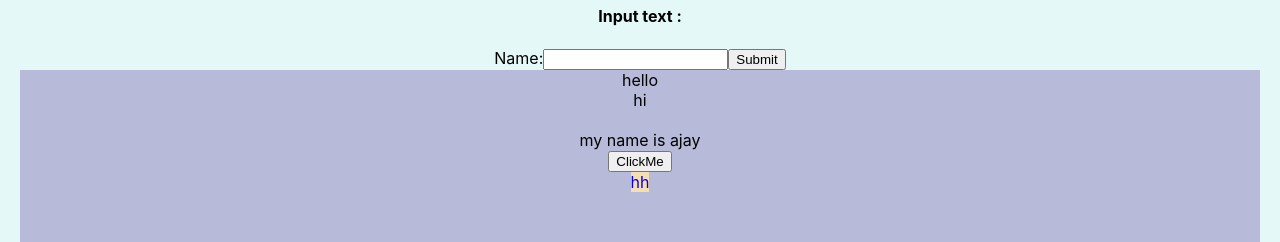
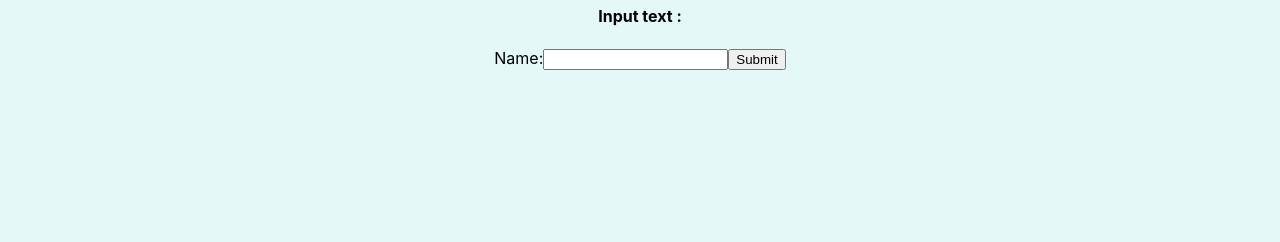
Before and after one commit to AjayManinder/practice, a React (Create React App) app: page /contact in a window 1280 px wide. Shown: the part 661-903 px from the top of the page. Built offline with nearby package versions, Linux system fonts and the light colour scheme.

Commit message:
changes1

```diff
--- a/src/Pages/About.js
+++ b/src/Pages/About.js
@@ -31,7 +31,6 @@ const About=()=>{
 
     <div> Nathan Strandberg and Katie Kirk are doing what makes them happy, and this is obvious throughout their page.</div>
 </div>
-<div style={{color:"blue"}}> ajay</div>
 </div>
 
             </>
--- a/src/Pages/contact.js
+++ b/src/Pages/contact.js
@@ -12,10 +12,6 @@ const [name, setName] = useState("ajay");
 
 const [change, setChange]= useState("");
 
-
-function MyNameChange(){
-    setMyName("maninder");
-}
 
 
     function inc(){
@@ -85,24 +81,6 @@ setName("sunny");
 </form>
 
 </div>
-
-
-
-<div className="contactContainer2">
-
-    <div className=" ">hello</div>
-    <div>hi</div>
-    <div>
-        <div style={{marginTop:"20px"}}>my name is {myName}</div>
-        <button onClick={MyNameChange}>
-            ClickMe
-        </button>
-<div>
-        <Link  style={{backgroundColor:"wheat" ,textDecoration:"none"}}> hh</Link>
-        </div>
-    </div>
-</div>
-
 </div>
 
             </>
```
